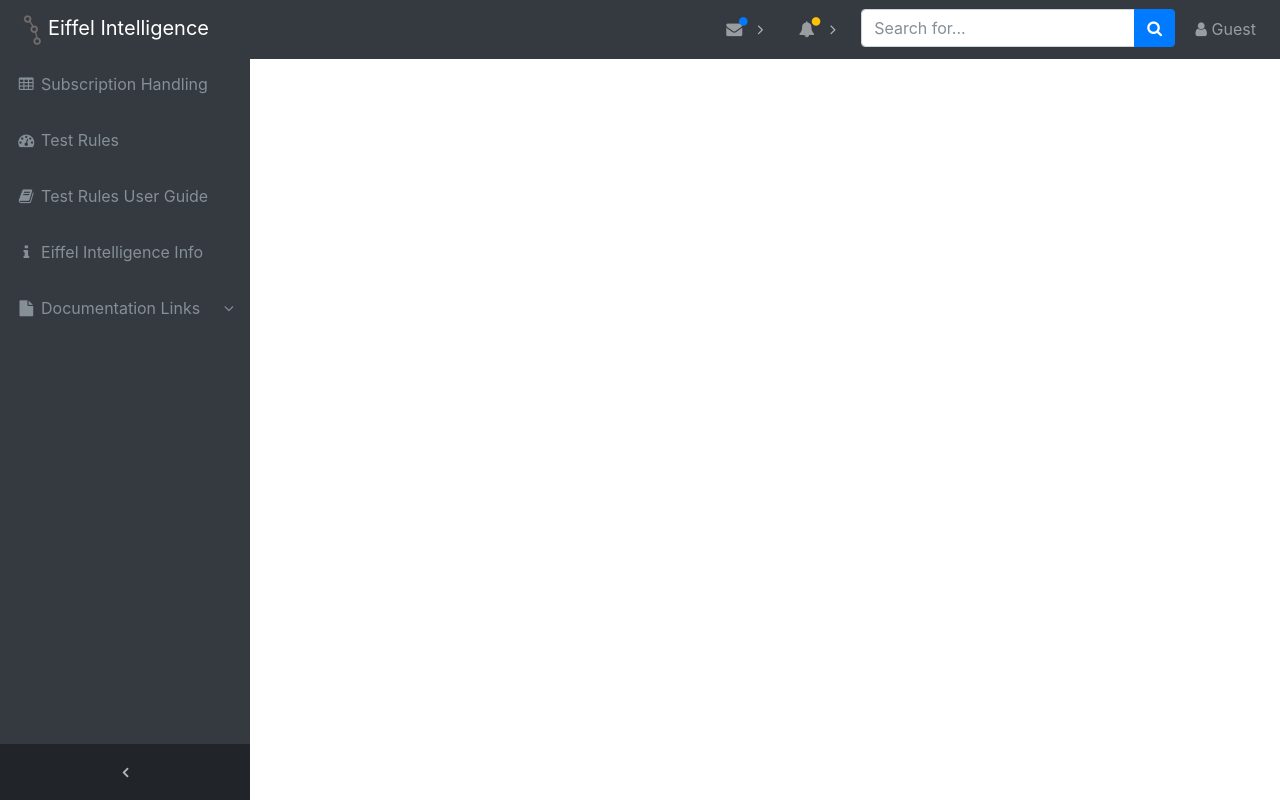
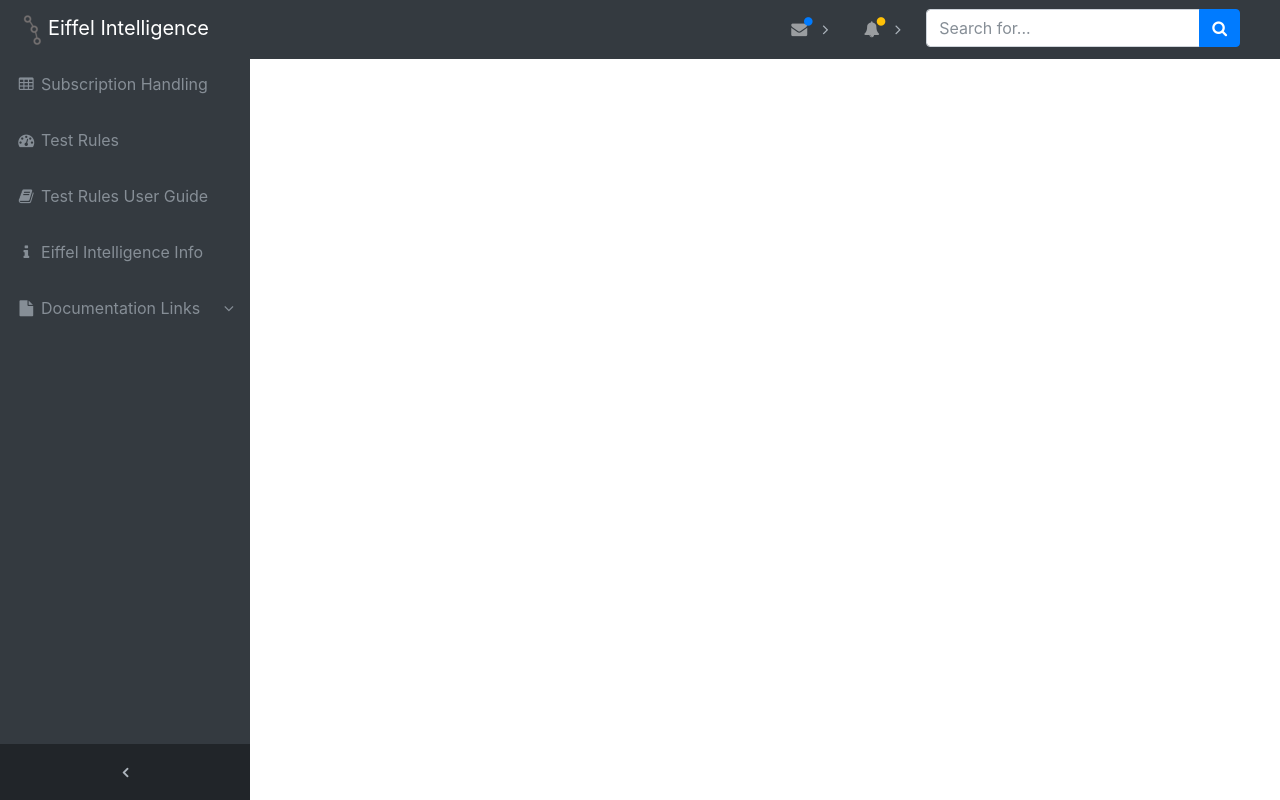
Before and after one commit to eiffel-community/eiffel-intelligence-frontend, a Spring app: template src/main/resources/templates/index.html in a window 1280 px wide. Run offline with Thymeleaf, Linux system fonts and the light colour scheme; the template is opened without the code that fills it, so the values that code supplies are empty.

Commit message:
Fixed username

```diff
--- a/src/main/resources/static/js/login.js
+++ b/src/main/resources/static/js/login.js
@@ -62,7 +62,9 @@
                         sticky : false,
                         theme : 'Notify'
                     });
-                    document.getElementById("userName").value = currentUser;
+                    document.getElementById("userName").innerHTML = currentUser;
+                    document.getElementById("loginBlock").style.display = "none";
+                    document.getElementById("logoutBlock").style.display = "block";
                     if(remember) {
                         setCookie("user", currentUser);
                     }
--- a/src/main/resources/static/js/main.js
+++ b/src/main/resources/static/js/main.js
@@ -27,7 +27,7 @@
 		    contentType : 'application/json; charset=utf-8',
 		    cache: false,
 		    complete : function (XMLHttpRequest, textStatus) {
-		        document.getElementById("userName").value = "Guest";
+		        document.getElementById("userName").innerHTML = "";
 		        loadMainPage();
 		    }
 		});
--- a/src/main/resources/static/js/subscription.js
+++ b/src/main/resources/static/js/subscription.js
@@ -58,15 +58,13 @@
                   		if(XMLHttpRequest.status == 401) {
                   		    document.getElementById("loginBlock").style.display = "block";
                   		    document.getElementById("logoutBlock").style.display = "none";
-                  		    document.getElementById("userName").value = "Guest";
+                  		    document.getElementById("userName").innerHTML = "";
                   		}
                   },
                   success : function (data, textStatus, xhr) {
                   		var green="#00ff00";
                   		EIConnBtn.style.background = green;
                   		checkEiBackend=true;
-                  		document.getElementById("loginBlock").style.display = "none";
-                  		document.getElementById("logoutBlock").style.display = "block";
                   },
     		      complete: function (XMLHttpRequest, textStatus) {
     		      }
--- a/src/main/resources/templates/index.html
+++ b/src/main/resources/templates/index.html
@@ -170,8 +170,7 @@
           </form>
         </li>
         <li class="nav-item">
-          <a class="nav-link" id="userName">
-            <i class="fa fa-fw fa-user"></i>Guest</a>
+          <a class="nav-link" id="userName"></a>
         </li>
         <li class="nav-item" id="loginBlock" style="display: none">
           <a class="nav-link" id="loginBtn" href="#">
```
